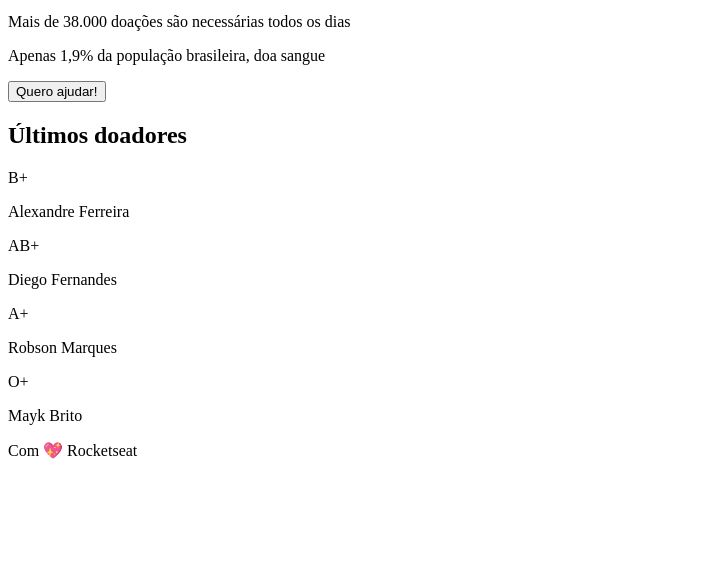
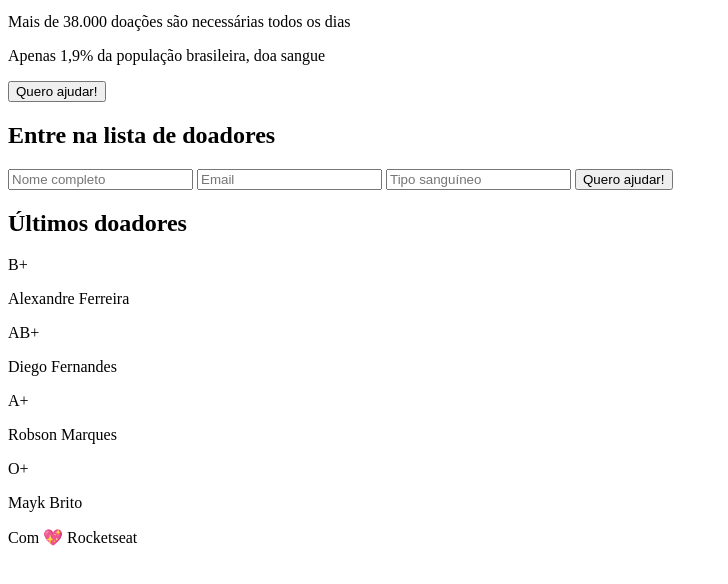
Before and after one commit to magno193/maratonadev, a plain HTML site: page index.html in a window 1280 px wide. Shown: the part 148-732 px from the top of the page, without its empty margins (0-728 px from the left). Drawn offline with Linux system fonts and the light colour scheme.

Commit message:
6 - Formulário e estrutura html pronta

```diff
--- a/index.html
+++ b/index.html
@@ -14,6 +14,16 @@
         <p>Apenas 1,9% da população brasileira, doa sangue</p>
         <button>Quero ajudar!</button>
     </header>
+
+    <section class="form">
+        <h2>Entre na lista de doadores</h2>
+        <form action="/">
+            <input type="text" name="name" placeholder="Nome completo">
+            <input type="text" name="email" placeholder="Email">
+            <input type="text" name="blood" placeholder="Tipo sanguíneo">
+            <button>Quero ajudar!</button>
+        </form>
+    </section>
 
     <main>
         <h2>Últimos doadores</h2>
```
